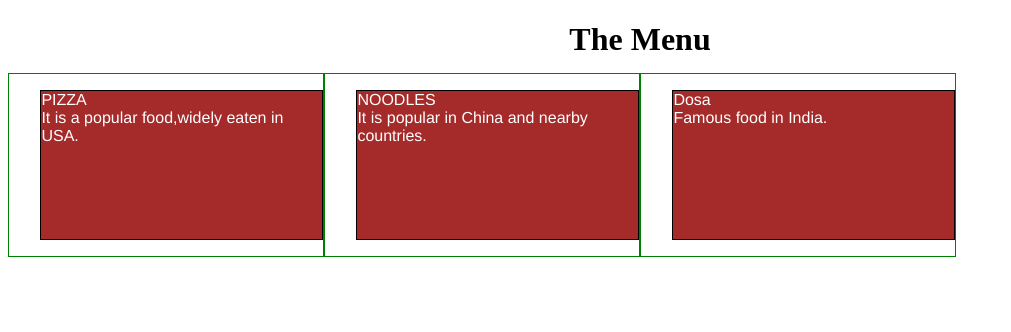
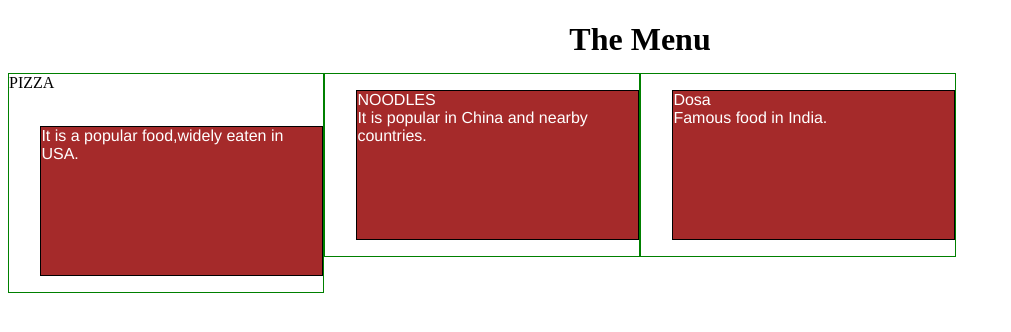
Before and after one commit to rakeshkumarm0209/coursera-asg, a plain HTML site: page index.html in a window 1280 px wide. Shown: the whole page, without its empty margins (0-1011 px from the left). Drawn offline with Linux system fonts and the light colour scheme.

Commit message:
Update index.html

```diff
--- a/index.html
+++ b/index.html
@@ -14,7 +14,7 @@
 <body>
 <h1><center>The Menu</center></h1>
 <div class="row">
-  <div class="col-lg-3 col-md-6" ><p> PIZZA</text-align><br>It is a popular food,widely eaten in USA.</p></div></div>
+  <div class="col-lg-3 col-md-6" ><div tr>PIZZA</div><br><p>It is a popular food,widely eaten in USA.</p></div>
   <div class="col-lg-3 col-md-6"><p><tr>NOODLES </tr><br> It is popular in China and nearby countries.</p></div>
   <div class="col-lg-3 col-md-6"><p><tr> Dosa</tr><br> Famous food in India. </p></div>
 </div>
```
